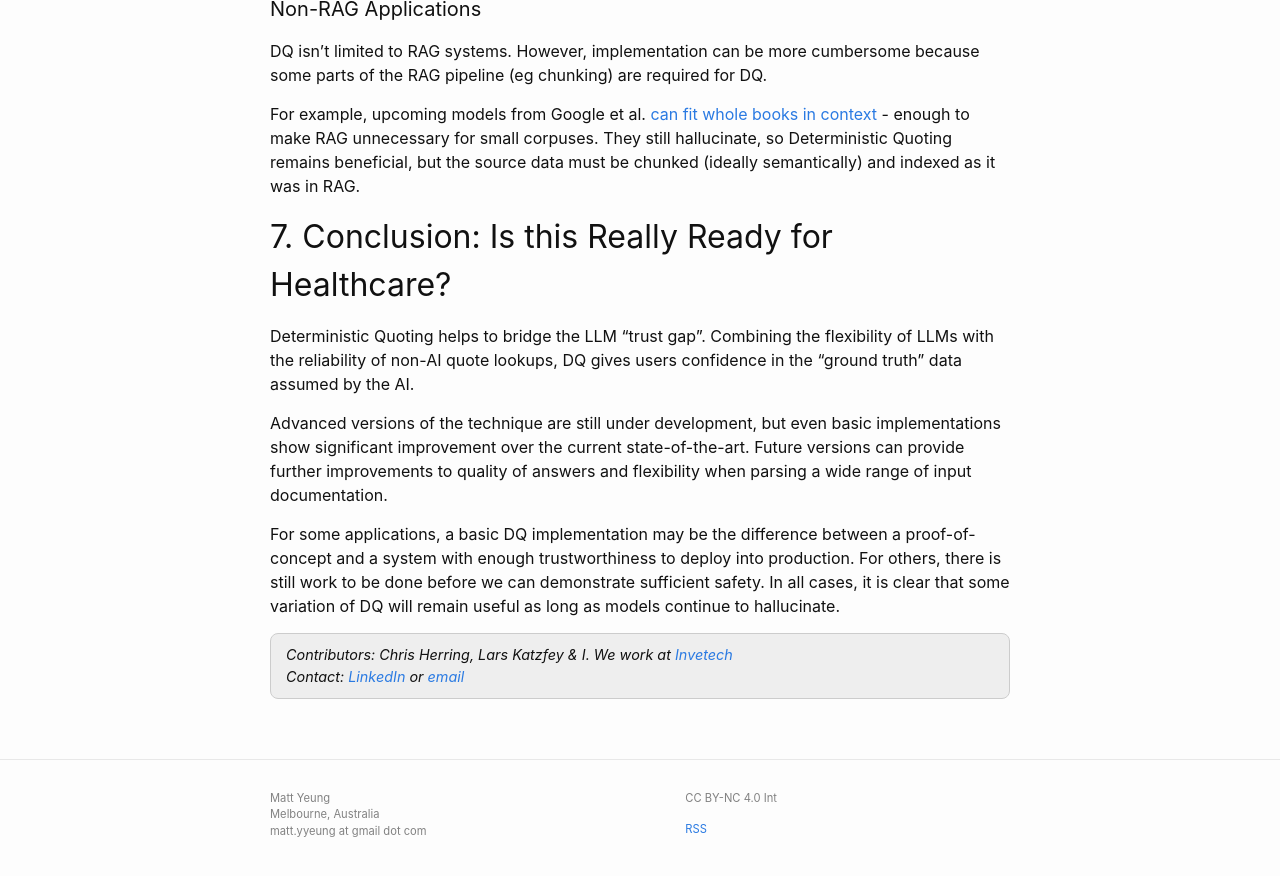
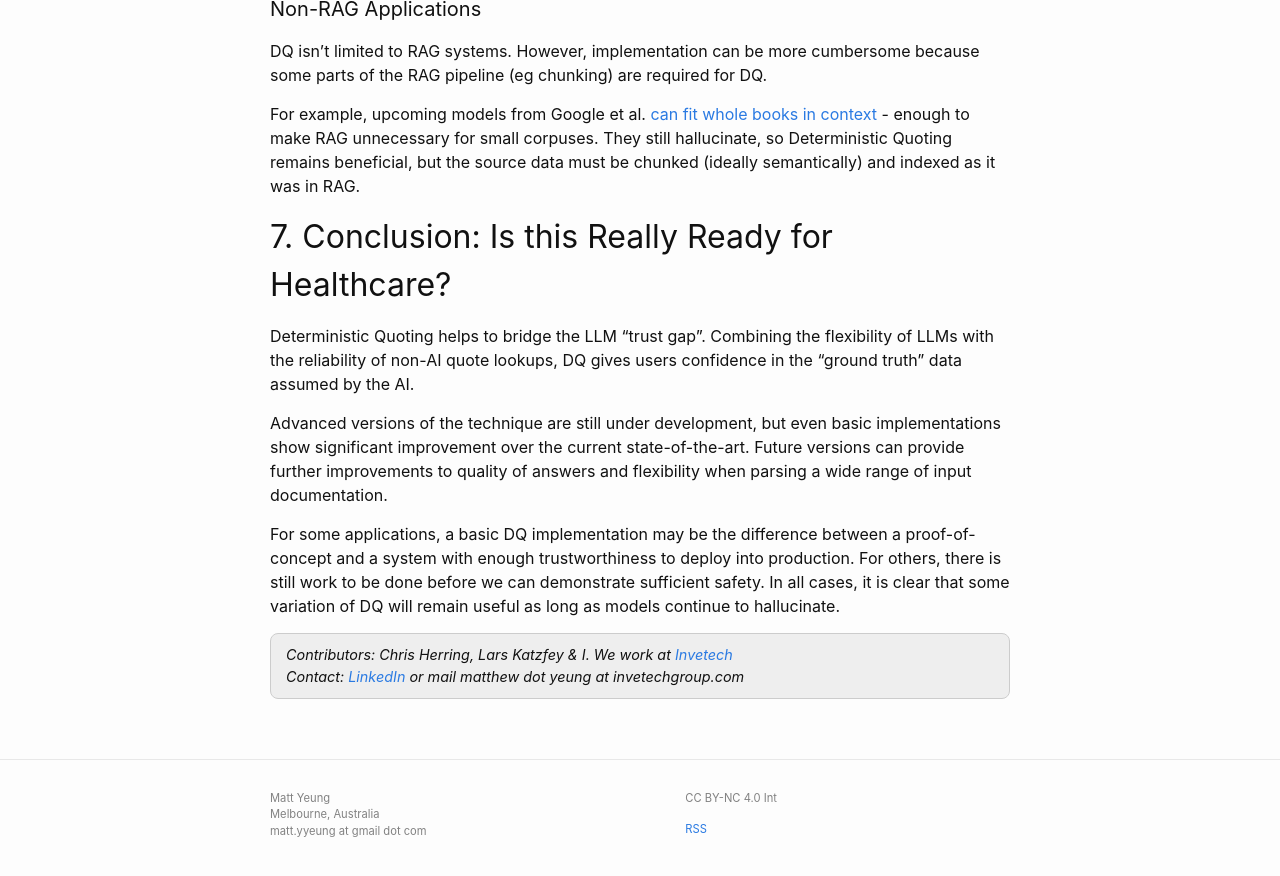
Before and after one commit to mattyyeung/mattyyeung.github.io, a Jekyll site: the page built from _posts/2024-04-21-deterministic-quoting.md, in a window 1280 px wide and 900 px high, scrolled down 10086 px. Shown: the top 876 px of the window. Built offline with Jekyll 4.4.1, drawn with Linux system fonts in a browser that asks for light colours.

Commit message:
cleanups

```diff
--- a/_posts/2024-04-21-deterministic-quoting.md
+++ b/_posts/2024-04-21-deterministic-quoting.md
@@ -272,7 +272,7 @@ For some applications, a basic DQ implementation may be the difference between a
 
 <div class="grey-box">
 Contributors: Chris Herring, Lars Katzfey & I. We work at <a href="https://www.invetechgroup.com/">Invetech</a><br>
-Contact: <a href="https://www.linkedin.com/in/matt-yeung-86185039/">LinkedIn</a> or <a href="mailto:matthew.yeung@invetech.com.au">email</a>
+Contact: <a href="https://www.linkedin.com/in/matt-yeung-86185039/">LinkedIn</a> or mail matthew dot yeung at invetechgroup.com
 </div>
 
 
```
